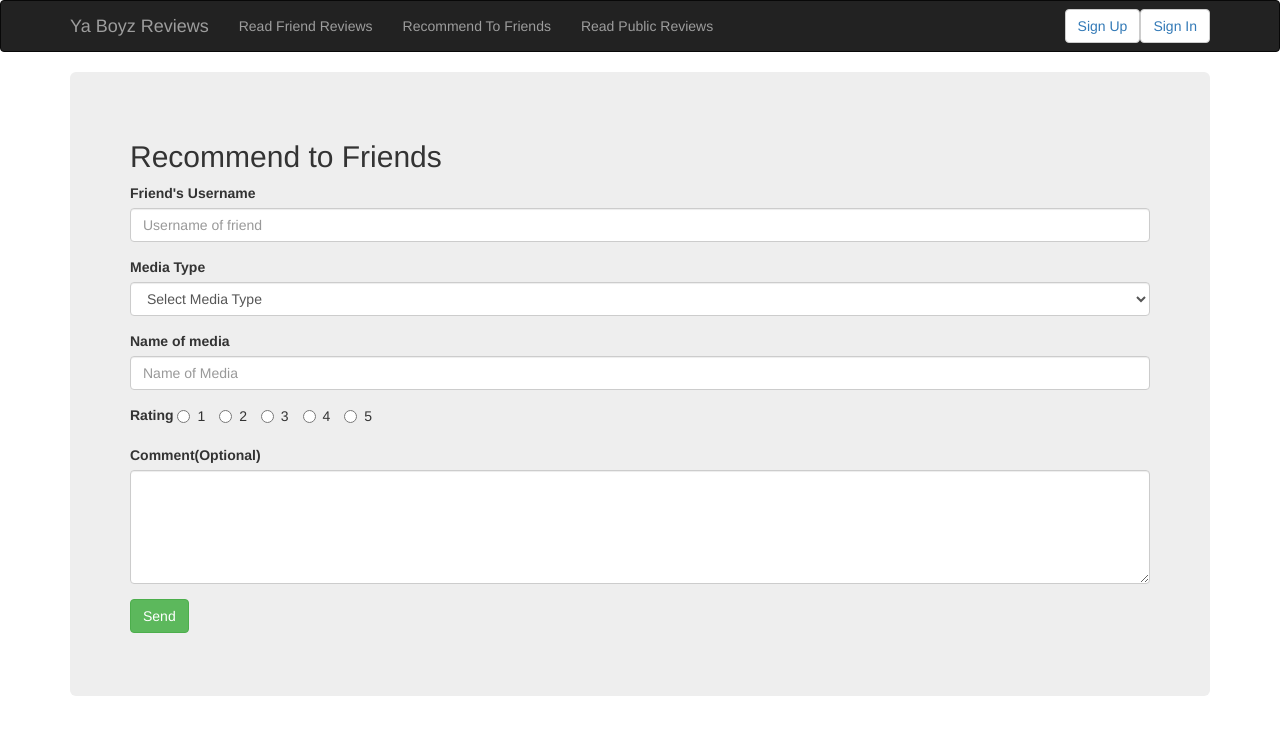
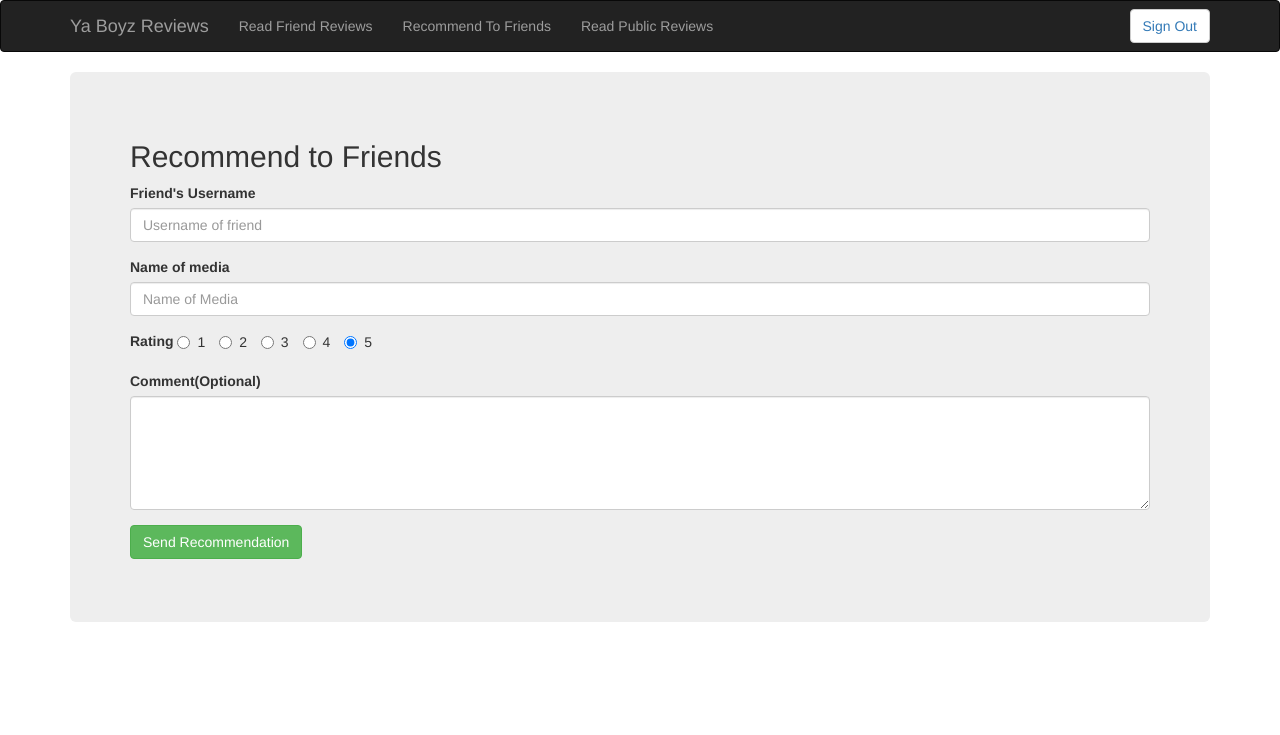
Before and after one commit to mikedel/YaBoyzReviews, a PHP site: page /recommend.php in a window 1280 px wide. Shown: the top 735 px of the page. Run offline with PHP 8.4, Linux system fonts and the light colour scheme; the visitor is signed in with stand-in values (Sample User, id 1).

Commit message:
finished create recommendation.  also added signout

```diff
--- a/navbar.php
+++ b/navbar.php
@@ -15,8 +15,16 @@
                 <li><a href="recommend.php">Recommend To Friends</a></li>
                 <li><a href="public_reviews.php">Read Public Reviews</a></li>
             </ul>
-            <button type="button" class="btn btn-default navbar-btn navbar-right"><a href="signin.php">Sign In</a></button>
-            <button type="button" class="btn btn-default navbar-btn navbar-right"><a href="signup.php">Sign Up</a></button>
+            <?php
+                session_start();
+                if(isset($_SESSION['authenticated_user'])) {
+                    echo '<button type="button" class="btn btn-default navbar-btn navbar-right"><a href="signout.php">Sign Out</a></button>';
+                }
+                else {
+                    echo '<button type="button" class="btn btn-default navbar-btn navbar-right"><a href="signin.php">Sign In</a></button>';
+                    echo '<button type="button" class="btn btn-default navbar-btn navbar-right"><a href="signup.php">Sign Up</a></button>';
+                }
+            ?>
         </div>
     </div>
 </nav>
--- a/recommend.php
+++ b/recommend.php
@@ -2,7 +2,7 @@
 <html>
 
 <head>
-    <title>My Posts</title>
+    <title>Recommend to Friends</title>
     <link rel="stylesheet" type="text/css" href="bootstrap/bootstrap-3.3.6-dist/css/bootstrap.css">
 </head>
 
@@ -14,41 +14,31 @@
     <div class="container">
         <div class="jumbotron">
             <h2>Recommend to Friends</h2>
-            <form>
+            <form action="send_recommendation.php" method="POST">
                 <div class="form-group">
                     <label for="username">Friend's Username</label>
-                    <input type="text" class="form-control" id="username-input" placeholder="Username of friend" />
-                </div>
-                <div class="form-group">
-                    <label for="mediaType">Media Type</label>
-                    <select class="form-control">
-                        <option value>Select Media Type </option>
-                        <option>Movie</option>
-                        <option>TV Series</option>
-                        <option>Documentary</option>
-                        <option>Sporting Event</option>
-                    </select>
+                    <input type="text" class="form-control" name="username" id="username-input" placeholder="Username of friend" />
                 </div>
                 <div class="form-group">
                     <label for="mediaName">Name of media</label>
-                    <input type="text" class="form-control" id="username-input" placeholder="Name of Media" />
+                    <input type="text" class="form-control" name="title" id="media-input" placeholder="Name of Media" />
                 </div>
                 <div class="form-group">
                     <label for="rating">Rating</label>
                     <label class="radio-inline">
-                        <input type="radio" name="inlineRadioOptions" value="op1">1
+                        <input type="radio" name="rating" value="1">1
                     </label>
                     <label class="radio-inline">
-                        <input type="radio" name="inlineRadioOptions" value="op2">2
+                        <input type="radio" name="rating" value="2">2
                     </label>
                     <label class="radio-inline">
-                        <input type="radio" name="inlineRadioOptions" value="op3">3
+                        <input type="radio" name="rating" value="3">3
                     </label>
                     <label class="radio-inline">
-                        <input type="radio" name="inlineRadioOptions" value="op4">4
+                        <input type="radio" name="rating" value="4">4
                     </label>
                     <label class="radio-inline">
-                        <input type="radio" name="inlineRadioOptions" value="op5">5
+                        <input type="radio" name="rating" value="5" checked="checked">5
                     </label>
                 </div>
 
@@ -57,7 +47,7 @@
                     <textarea class="form-control" rows="5" name="comment"></textarea>
                 </div>
                 <div class="form-group">
-                    <input type="submit" class="btn btn-success" value="Send" >
+                    <input type="submit" class="btn btn-success" value="Send Recommendation" >
                 </div>
             </form>
         </div>
```
Also changed, not shown: mediapost.php (+15 -6 lines), send_recommendation.php (added, +46 -0 lines), signout.php (added, +26 -0 lines).
